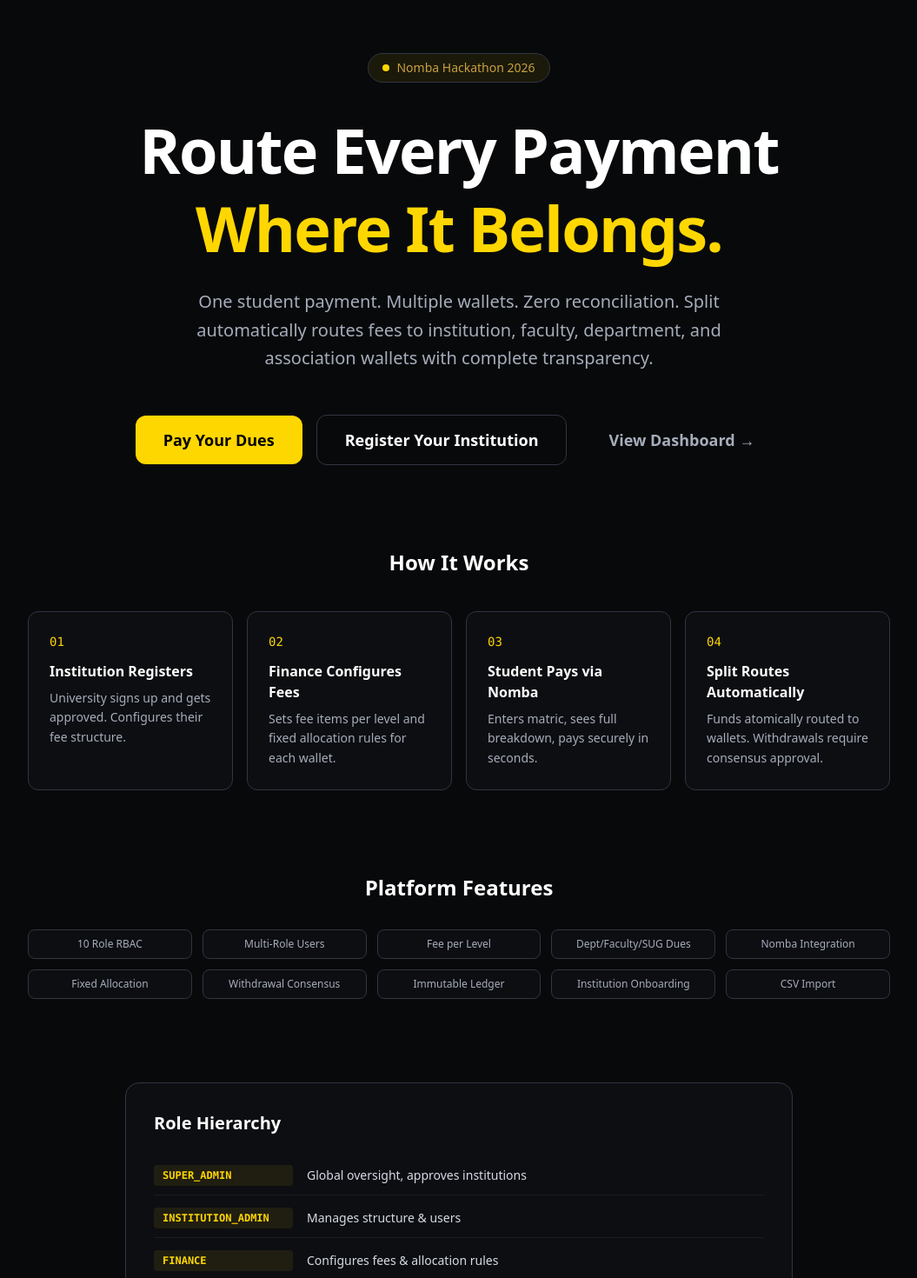
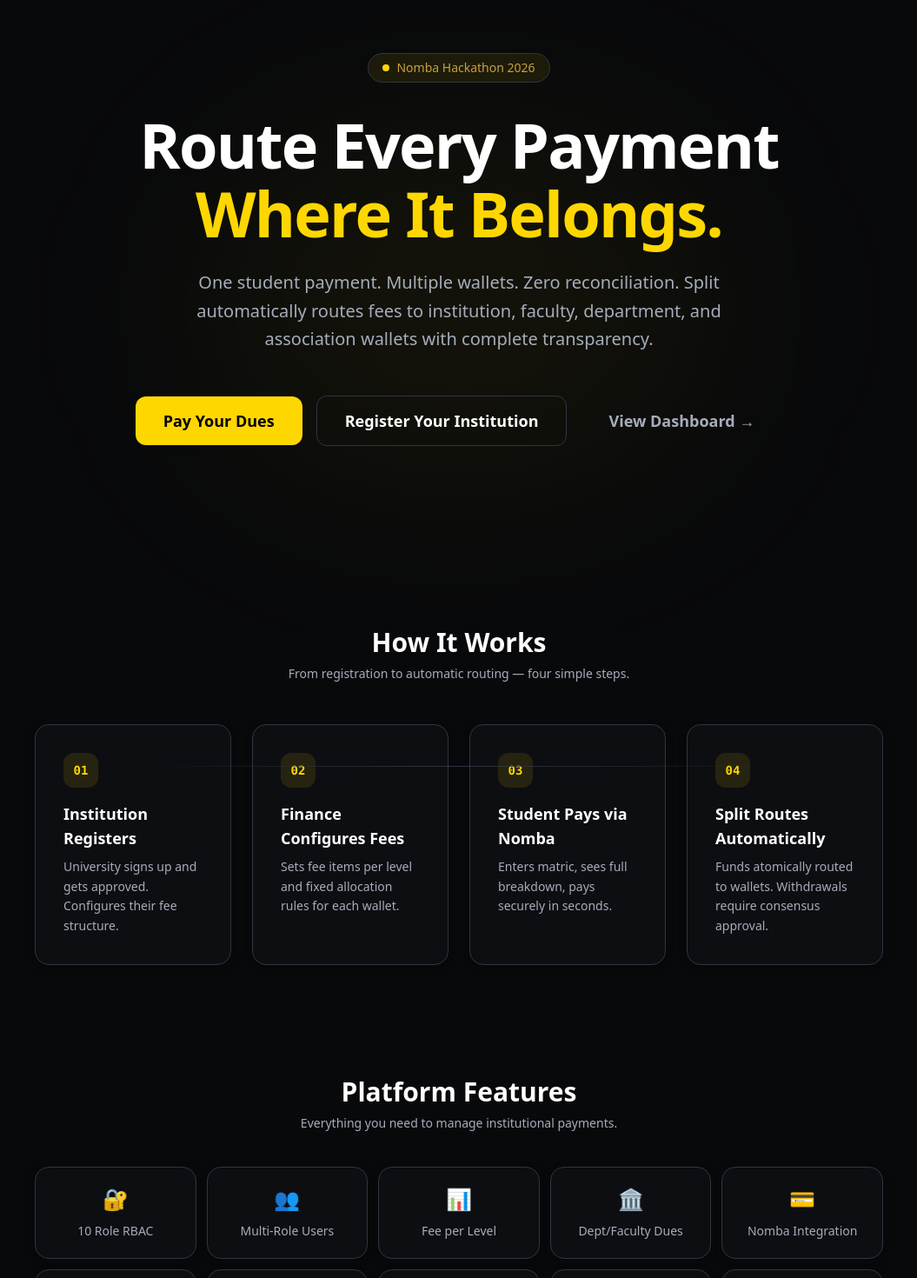
Before and after one commit to Cybortex/split-nomba, a Next.js app: page / in a window 1280 px wide. Shown: the part 100-1570 px from the top of the page at 87% size, without its empty margins (112-1167 px from the left). Built offline with nearby package versions, Linux system fonts and the light colour scheme; no server answers; sample sign-in values are in the browser's storage.

Commit message:
fix: bypass webhook signature validation for setup ping events

```diff
--- a/src/app/api/webhooks/nomba/route.ts
+++ b/src/app/api/webhooks/nomba/route.ts
@@ -38,11 +38,19 @@ export async function POST(request: NextRequest) {
     return NextResponse.json({ error: "Invalid JSON" }, { status: 400 });
   }
 
-  // Verify signature except for mock transaction simulations
+  const { event, data } = body || {};
+
+  // 1. Immediately accept validation pings and ignored events
+  if (event && event !== "transaction.completed") {
+    console.log(`Ignoring or validating event type: ${event}`);
+    return NextResponse.json({ success: true, message: "URL Validation Successful" });
+  }
+
+  // 2. Verify signature for actual transaction events
   const signature = request.headers.get("x-nomba-signature");
-  const isMock = body?.data?.transactionId?.startsWith("MOCK-TXN-");
+  const isMock = data?.transactionId?.startsWith("MOCK-TXN-");
 
-  if (!isMock) {
+  if (!isMock && event === "transaction.completed") {
     if (!signature) {
       console.error("Missing X-Nomba-Signature header");
       return NextResponse.json({ error: "Missing signature" }, { status: 401 });
@@ -58,12 +66,6 @@ export async function POST(request: NextRequest) {
   }
 
   try {
-    const { event, data } = body;
-
-    if (event !== "transaction.completed") {
-      console.log(`Ignoring event type: ${event}`);
-      return NextResponse.json({ received: true });
-    }
 
     // ⚠️ IDEMPOTENCY CHECK
     const txnRef = data.reference || data.transactionId;
--- a/src/app/globals.css
+++ b/src/app/globals.css
@@ -1,6 +1,7 @@
 @import "tailwindcss";
 
 @theme {
+  /* ===== Existing Color Palette (Keep) ===== */
   /* Backgrounds */
   --color-app: #08090B;
   --color-surface: #0D0E12;
@@ -30,13 +31,46 @@
   --color-pending: #F59E0B;
   --color-info: #3B82F6;
 
+  /* ===== AirSens-Inspired Design Tokens ===== */
+  /* Corner Radius */
+  --radius-card: 16px;
+  --radius-button: 12px;
+  --radius-input: 12px;
+  --radius-modal: 20px;
+  --radius-full: 9999px;
+
+  /* Shadows */
+  --shadow-card: 0 2px 8px rgba(0, 0, 0, 0.3);
+  --shadow-card-hover: 0 6px 20px rgba(0, 0, 0, 0.4);
+  --shadow-modal: 0 12px 40px rgba(0, 0, 0, 0.5);
+  --shadow-button: 0 2px 4px rgba(0, 0, 0, 0.2);
+  --shadow-sidebar: 0 0 0 1px rgba(255, 255, 255, 0.06);
+  --shadow-dropdown: 0 8px 24px rgba(0, 0, 0, 0.4);
+
+  /* Spacing Scale — 8px base (AirSens) */
+  --space-1: 4px;
+  --space-2: 8px;
+  --space-3: 12px;
+  --space-4: 16px;
+  --space-5: 20px;
+  --space-6: 24px;
+  --space-7: 28px;
+  --space-8: 32px;
+  --space-10: 40px;
+  --space-12: 48px;
+  --space-16: 64px;
+  --space-20: 80px;
+  --space-24: 96px;
+
   /* Animations */
-  --animate-fade-in: fade-in 0.3s ease-out;
+  --animate-fade-in: fade-in 0.25s ease-out;
   --animate-slide-up: slide-up 0.3s ease-out;
   --animate-scale-in: scale-in 0.2s ease-out;
   --animate-pulse-gold: pulse-gold 2s infinite;
+  --animate-fade-in-fast: fade-in 0.15s ease-out;
 }
 
+/* ===== Keyframes ===== */
 @keyframes fade-in {
   from { opacity: 0; }
   to { opacity: 1; }
@@ -57,14 +91,31 @@
   50% { opacity: 0.6; }
 }
 
-/* Base styles */
+@keyframes shimmer {
+  0% { background-position: 200% 0; }
+  100% { background-position: -200% 0; }
+}
+
+@keyframes slide-in-right {
+  from { opacity: 0; transform: translateX(20px); }
+  to { opacity: 1; transform: translateX(0); }
+}
+
+@keyframes slide-down {
+  from { opacity: 0; transform: translateY(-8px); }
+  to { opacity: 1; transform: translateY(0); }
+}
+
+/* ===== Base Styles ===== */
 body {
   background-color: var(--color-app);
   color: var(--color-primary);
   font-feature-settings: "cv02", "cv03", "cv04", "cv11";
+  -webkit-font-smoothing: antialiased;
+  -moz-osx-font-smoothing: grayscale;
 }
 
-/* Scrollbar */
+/* ===== Scrollbar ===== */
 ::-webkit-scrollbar {
   width: 6px;
   height: 6px;
@@ -83,30 +134,49 @@ body {
   background: #525866;
 }
 
-/* Selection */
+/* ===== Selection ===== */
 ::selection {
   background-color: rgba(255, 215, 0, 0.2);
   color: #FFFFFF;
 }
 
-/* Skeleton loader */
+/* ===== Skeleton Loader ===== */
 @utility skeleton {
   background: linear-gradient(90deg, #121317 25%, #1D2028 50%, #121317 75%);
   background-size: 200% 100%;
   animation: shimmer 1.5s infinite;
 }
 
-@keyframes shimmer {
-  0% { background-position: 200% 0; }
-  100% { background-position: -200% 0; }
-}
-
-/* Gold focus ring */
+/* ===== Focus Ring ===== */
 @utility focus-ring-gold {
   &:focus-visible {
     outline: none;
     box-shadow: 0 0 0 2px #FFD700;
   }
+}
+
+/* ===== Card Utility ===== */
+@utility card {
+  background: var(--color-surface);
+  border: 1px solid var(--color-border);
+  border-radius: var(--radius-card);
+  box-shadow: var(--shadow-card);
+  transition: all 0.2s ease-out;
+}
+
+@utility card-hover {
+  &:hover {
+    border-color: var(--color-gold-royal);
+    box-shadow: var(--shadow-card-hover);
+  }
+}
+
+/* ===== Glass Panel ===== */
+@utility glass {
+  background: rgba(13, 14, 18, 0.8);
+  backdrop-filter: blur(12px);
+  -webkit-backdrop-filter: blur(12px);
+  border: 1px solid var(--color-border-subtle);
 }
 
 /* ===== PRINT STYLES ===== */
--- a/src/app/page.tsx
+++ b/src/app/page.tsx
@@ -3,97 +3,140 @@ import Link from "next/link";
 export default function Home() {
   return (
     <div className="min-h-[calc(100vh-8rem)]">
-      {/* Hero */}
-      <div className="max-w-5xl mx-auto px-4 pt-16 sm:pt-24 pb-16 text-center">
-        <div className="inline-flex items-center gap-2 px-4 py-1.5 rounded-full text-sm font-medium mb-8 border border-border bg-gold-soft text-gold-royal">
-          <span className="w-2 h-2 rounded-full bg-gold" />
+      {/* Hero Section */}
+      <section className="relative overflow-hidden">
+        {/* Background glow */}
+        <div className="absolute inset-0 pointer-events-none">
+          <div className="absolute top-1/4 left-1/2 -translate-x-1/2 w-[600px] h-[400px] bg-gold/5 rounded-full blur-[120px]" />
+        </div>
+
+        <div className="max-w-5xl mx-auto px-4 sm:px-6 pt-16 sm:pt-24 pb-16 sm:pb-20 text-center relative z-10">
+          {/* Badge */}
+          <div className="inline-flex items-center gap-2 px-4 py-1.5 rounded-full text-sm font-medium mb-8 border border-border bg-gold-soft text-gold-royal animate-fade-in">
+            <span className="w-2 h-2 rounded-full bg-gold animate-pulse-gold" />
             Nomba Hackathon 2026
           </div>
 
-        <h1 className="text-3xl sm:text-5xl md:text-7xl font-bold tracking-tight mb-6 leading-tight text-primary">
+          {/* Heading */}
+          <h1 className="text-4xl sm:text-5xl md:text-7xl font-bold tracking-tight mb-6 leading-[1.1] text-primary">
             Route Every Payment
             <br />
             <span className="text-gold">Where It Belongs.</span>
           </h1>
 
-        <p className="text-lg sm:text-xl max-w-2xl mx-auto mb-12 leading-relaxed text-muted">
+          <p className="text-base sm:text-lg md:text-xl max-w-2xl mx-auto mb-12 leading-relaxed text-muted">
             One student payment. Multiple wallets. Zero reconciliation.
             Split automatically routes fees to institution, faculty, department,
             and association wallets with complete transparency.
           </p>
 
-        <div className="flex flex-col sm:flex-row items-center justify-center gap-4 mb-24">
+          {/* CTA Buttons */}
+          <div className="flex flex-col sm:flex-row items-center justify-center gap-3 sm:gap-4 mb-24 sm:mb-32">
             <Link
               href="/dashboard/pay"
-            className="px-8 py-3.5 text-lg font-semibold rounded-xl bg-gold text-black hover:brightness-110 transition-all duration-200"
+              className="w-full sm:w-auto px-8 py-3.5 text-base sm:text-lg font-semibold rounded-xl bg-gold text-black hover:brightness-110 transition-all duration-200 shadow-button"
             >
               Pay Your Dues
             </Link>
             <Link
               href="/register"
-            className="px-8 py-3.5 text-lg font-semibold rounded-xl border border-border text-primary hover:bg-hover transition-all duration-200"
+              className="w-full sm:w-auto px-8 py-3.5 text-base sm:text-lg font-semibold rounded-xl border border-border text-primary hover:bg-hover transition-all duration-200"
             >
               Register Your Institution
             </Link>
             <Link
               href="/dashboard"
-            className="px-8 py-3.5 text-lg font-semibold rounded-xl text-muted hover:text-primary transition-colors duration-200"
+              className="w-full sm:w-auto px-8 py-3.5 text-base sm:text-lg font-semibold rounded-xl text-muted hover:text-primary transition-colors duration-200"
             >
               View Dashboard →
             </Link>
           </div>
+        </div>
+      </section>
 
       {/* How It Works */}
-        <div className="mb-24">
-          <h2 className="text-2xl font-bold mb-10 text-center text-primary">
+      <section className="max-w-5xl mx-auto px-4 sm:px-6 mb-24 sm:mb-32">
+        <div className="text-center mb-12">
+          <h2 className="text-2xl sm:text-3xl font-bold text-primary">
             How It Works
           </h2>
-          <div className="grid grid-cols-1 md:grid-cols-4 gap-4">
+          <p className="text-sm text-muted mt-2 max-w-lg mx-auto">
+            From registration to automatic routing — four simple steps.
+          </p>
+        </div>
+        <div className="relative">
+          {/* Connecting line (desktop) */}
+          <div className="hidden md:block absolute top-12 left-[12.5%] right-[12.5%] h-px bg-gradient-to-r from-transparent via-border to-transparent" />
+          <div className="grid grid-cols-1 sm:grid-cols-2 md:grid-cols-4 gap-4 sm:gap-6">
             {[
               { num: "01", title: "Institution Registers", desc: "University signs up and gets approved. Configures their fee structure." },
               { num: "02", title: "Finance Configures Fees", desc: "Sets fee items per level and fixed allocation rules for each wallet." },
               { num: "03", title: "Student Pays via Nomba", desc: "Enters matric, sees full breakdown, pays securely in seconds." },
               { num: "04", title: "Split Routes Automatically", desc: "Funds atomically routed to wallets. Withdrawals require consensus approval." },
-            ].map((step) => (
+            ].map((step, i) => (
               <div
                 key={step.num}
-                className="p-6 rounded-xl border border-border bg-surface text-left transition-all duration-200 sm:hover:scale-[1.02] hover:border-gold-royal"
+                className="card p-6 sm:p-8 text-left transition-all duration-300 hover:border-gold-royal hover:shadow-card-hover animate-slide-up"
+                style={{ animationDelay: `${i * 100}ms` }}
               >
-                <span className="text-sm font-mono mb-3 block text-gold">
+                <span className="flex items-center justify-center w-10 h-10 rounded-xl bg-gold/10 text-gold font-bold text-sm font-mono mb-4">
                   {step.num}
                 </span>
-                <h3 className="font-semibold mb-2 text-primary">{step.title}</h3>
+                <h3 className="font-semibold text-base sm:text-lg mb-2 text-primary">{step.title}</h3>
                 <p className="text-sm leading-relaxed text-muted">{step.desc}</p>
               </div>
             ))}
           </div>
         </div>
+      </section>
 
-        {/* Features Grid */}
-        <div className="mb-24">
-          <h2 className="text-2xl font-bold mb-8 text-center text-primary">
+      {/* Platform Features */}
+      <section className="max-w-5xl mx-auto px-4 sm:px-6 mb-24 sm:mb-32">
+        <div className="text-center mb-10">
+          <h2 className="text-2xl sm:text-3xl font-bold text-primary">
             Platform Features
           </h2>
+          <p className="text-sm text-muted mt-2">
+            Everything you need to manage institutional payments.
+          </p>
+        </div>
         <div className="grid grid-cols-2 sm:grid-cols-3 md:grid-cols-5 gap-3">
           {[
-              "10 Role RBAC", "Multi-Role Users", "Fee per Level",
-              "Dept/Faculty/SUG Dues", "Nomba Integration",
-              "Fixed Allocation", "Withdrawal Consensus", "Immutable Ledger",
-              "Institution Onboarding", "CSV Import",
+            { label: "10 Role RBAC", icon: "🔐" },
+            { label: "Multi-Role Users", icon: "👥" },
+            { label: "Fee per Level", icon: "📊" },
+            { label: "Dept/Faculty Dues", icon: "🏛️" },
+            { label: "Nomba Integration", icon: "💳" },
+            { label: "Fixed Allocation", icon: "⚖️" },
+            { label: "Withdrawal Consensus", icon: "🤝" },
+            { label: "Immutable Ledger", icon: "📜" },
+            { label: "Institution Onboarding", icon: "🚀" },
+            { label: "CSV Import", icon: "📁" },
           ].map((badge) => (
-              <span
-                key={badge}
-                className="px-3 py-2 text-xs font-medium rounded-lg border border-border bg-surface text-muted transition-all duration-200 hover:border-gold-royal hover:text-gold"
+            <div
+              key={badge.label}
+              className="card p-4 sm:p-5 text-center transition-all duration-200 hover:border-gold-royal hover:shadow-card-hover group cursor-default"
             >
-                {badge}
+              <span className="text-xl sm:text-2xl mb-2 block">{badge.icon}</span>
+              <span className="text-xs sm:text-sm font-medium text-muted group-hover:text-gold transition-colors duration-200">
+                {badge.label}
               </span>
+            </div>
           ))}
         </div>
-        </div>
+      </section>
 
       {/* Role Hierarchy */}
-        <div className="rounded-2xl border border-border bg-surface p-4 sm:p-8 text-left max-w-3xl mx-auto">
-          <h2 className="text-xl font-bold mb-6 text-primary">Role Hierarchy</h2>
+      <section className="max-w-3xl mx-auto px-4 sm:px-6 mb-24 sm:mb-32">
+        <div className="text-center mb-8">
+          <h2 className="text-2xl sm:text-3xl font-bold text-primary">
+            Role Hierarchy
+          </h2>
+          <p className="text-sm text-muted mt-2">
+            Every role has specific capabilities in the ecosystem.
+          </p>
+        </div>
+        <div className="card p-4 sm:p-8">
           <div className="space-y-1">
             {[
               ["SUPER_ADMIN", "Global oversight, approves institutions"],
@@ -108,9 +151,9 @@ export default function Home() {
             ].map(([role, desc]) => (
               <div
                 key={role}
-                className="flex flex-col sm:flex-row sm:items-center gap-1 sm:gap-4 py-2.5 border-b border-border-subtle last:border-0"
+                className="flex flex-col sm:flex-row sm:items-center gap-1 sm:gap-4 py-3 sm:py-2.5 border-b border-border-subtle last:border-0"
               >
-                <span className="text-xs font-mono font-bold px-2.5 py-1 rounded sm:min-w-[160px] w-fit bg-gold-soft text-gold">
+                <span className="text-xs font-mono font-bold px-2.5 py-1 rounded sm:min-w-[170px] w-fit bg-gold-soft text-gold">
                   {role}
                 </span>
                 <span className="text-sm text-secondary">{desc}</span>
@@ -118,12 +161,17 @@ export default function Home() {
             ))}
           </div>
         </div>
+      </section>
 
-        {/* Tagline */}
-        <p className="mt-16 text-sm text-muted-dark">
+      {/* Footer Tagline */}
+      <section className="text-center pb-16 sm:pb-20">
+        <div className="max-w-xl mx-auto px-4">
+          <div className="w-12 h-0.5 bg-gradient-to-r from-transparent via-gold/50 to-transparent mx-auto mb-6" />
+          <p className="text-sm text-muted-dark">
             Every payment. Every allocation. Complete transparency.
           </p>
         </div>
+      </section>
     </div>
   );
 }
```
Also changed, not shown: src/app/admin/layout.tsx (+10 -20 lines), src/app/dashboard/layout.tsx (+79 -45 lines), src/app/layout.tsx (+12 -3 lines), src/app/register/page.tsx (+24 -16 lines), src/app/sign-in/[[...sign-in]]/page.tsx (+11 -8 lines), src/components/Navbar.tsx (+102 -73 lines), src/components/admin/AdminOverview.tsx (+16 -12 lines). Lines whose indentation alone changed are shown as unchanged.
